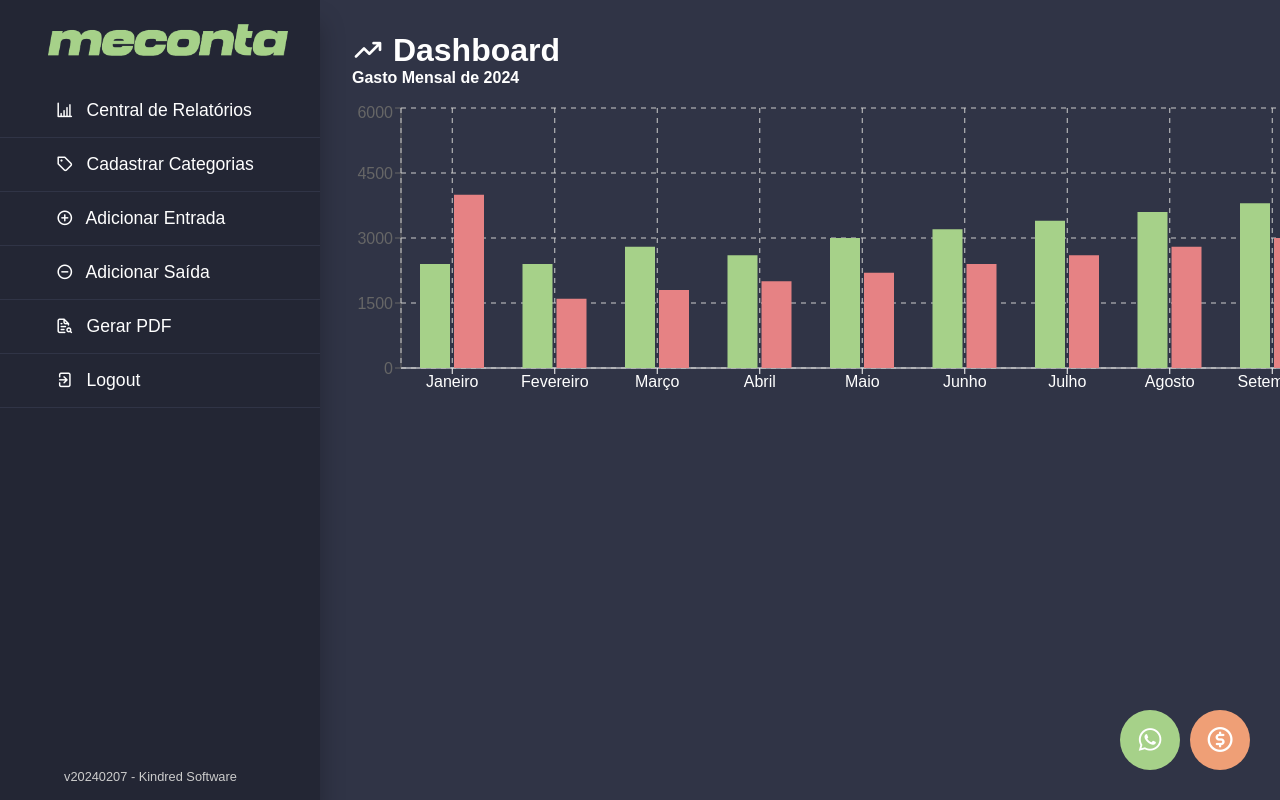
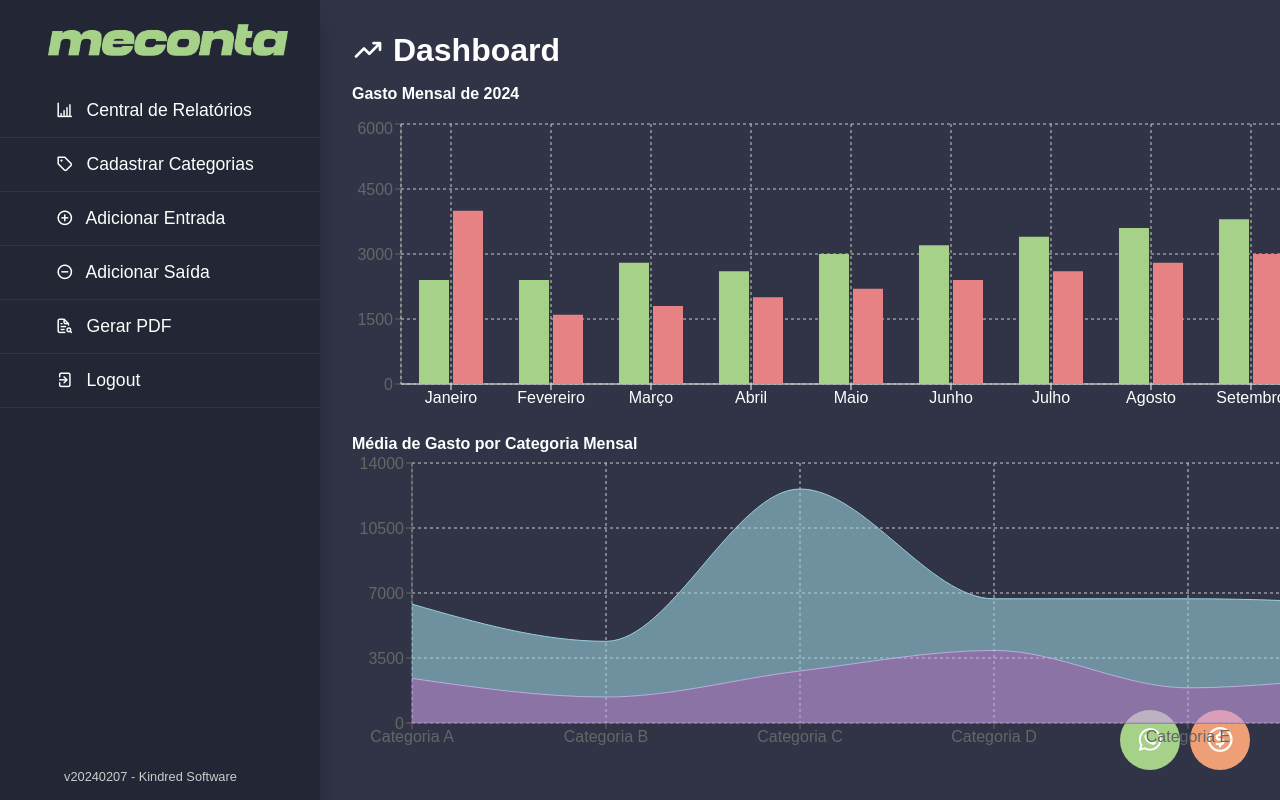
Before and after one commit to Yagasaki7K/website-meconta, a React (Vite) app: page /dashboard in a window 1280 px wide. Built offline with nearby package versions, Linux system fonts and the light colour scheme.

Commit message:
Added: AreaChart

```diff
--- a/src/components/DashboardDetails.jsx
+++ b/src/components/DashboardDetails.jsx
@@ -4,9 +4,16 @@ const DashboardDetails = styled.div`
     margin-left: 20rem;
     padding: 2rem;
 
+    h4 {
+        margin-top: 1rem;
+    }
+
     .first-graph {
         margin-top: 1rem;
         margin-left: -1rem;
+    }
+
+    .content {
         position: fixed;
         z-index: 1;
     }
--- a/src/pages/Dashboard.jsx
+++ b/src/pages/Dashboard.jsx
@@ -2,7 +2,7 @@
 
 import DashboardDetails from '../components/DashboardDetails'
 import Navigation from '../components/Navigation'
-import { BarChart, YAxis, XAxis, Tooltip, CartesianGrid, Bar, ResponsiveContainer, PieChart, Pie } from 'recharts';
+import { BarChart, YAxis, XAxis, Tooltip, CartesianGrid, Bar, ResponsiveContainer, PieChart, Pie, AreaChart, Area } from 'recharts';
 
 const data = [
     { name: 'Janeiro', Receitas: 2400, Despesas: 4000 },
@@ -20,10 +20,41 @@ const data = [
 ];
 
 const datay = [
-    { name: 'Group A', value: 400 },
-    { name: 'Group B', value: 300 },
-    { name: 'Group C', value: 300 },
-    { name: 'Group D', value: 200 },
+    {
+        name: 'Categoria A',
+        Receitas: 4000,
+        Despesas: 2400,
+    },
+    {
+        name: 'Categoria B',
+        Receitas: 3000,
+        Despesas: 1398,
+    },
+    {
+        name: 'Categoria C',
+        Receitas: 9800,
+        Despesas: 2800,
+    },
+    {
+        name: 'Categoria D',
+        Receitas: 2780,
+        Despesas: 3908,
+    },
+    {
+        name: 'Categoria E',
+        Receitas: 4800,
+        Despesas: 1890,
+    },
+    {
+        name: 'Categoria F',
+        Receitas: 3890,
+        Despesas: 2400,
+    },
+    {
+        name: 'Categoria G',
+        Receitas: 3490,
+        Despesas: 1300,
+    },
 ];
 
 const Dashboard = () => {
@@ -31,28 +62,45 @@ const Dashboard = () => {
         <div>
             <Navigation />
             <DashboardDetails>
+                <div className="content">
                     <h1 className="title"><i className="uil uil-arrow-growth" /> Dashboard</h1>
 
                     <h4>Gasto Mensal de {new Date().getFullYear()}</h4>
                     <div className="first-graph">
-                    <BarChart width={1300} height={300} data={data}>
+                        <BarChart width={1270} height={300} data={data}>
                             <XAxis dataKey="name" stroke="var(--white)" />
                             <YAxis />
                             <Tooltip />
-                        <CartesianGrid stroke="var(--gray)" strokeDasharray="5 5" />
+                            <CartesianGrid stroke="var(--gray)" strokeDasharray="3 3" />
                             <Bar dataKey="Receitas" fill="var(--green)" barSize={30} />
                             <Bar dataKey="Despesas" fill="var(--red)" barSize={30} />
                         </BarChart>
                     </div>
 
-                {/* <h4>Média de Gasto por Categoria</h4>
+                    <h4>Média de Gasto por Categoria Mensal</h4>
                     <div style={{ width: '100%', height: 300 }}>
-                    <ResponsiveContainer>
-                        <PieChart>
-                            <Pie dataKey="value" data={datay} fill="var(--green)" label />
-                        </PieChart>
+                        <ResponsiveContainer width="100%" height="100%">
+                            <AreaChart
+                                width={500}
+                                height={400}
+                                data={datay}
+                                margin={{
+                                    top: 10,
+                                    right: 30,
+                                    left: 0,
+                                    bottom: 0,
+                                }}
+                            >
+                                <CartesianGrid strokeDasharray="3 3" />
+                                <XAxis dataKey="name" />
+                                <YAxis />
+                                <Tooltip />
+                                <Area type="monotone" dataKey="Despesas" stackId="1" stroke="var(--purple)" fill="var(--purple)" />
+                                <Area type="monotone" dataKey="Receitas" stackId="1" stroke="var(--blue)" fill="var(--blue)" />
+                            </AreaChart>
                         </ResponsiveContainer>
-                </div> */}
+                    </div>
+                </div>
             </DashboardDetails>
         </div>
     )
```
Lines whose indentation alone changed are shown as unchanged.
